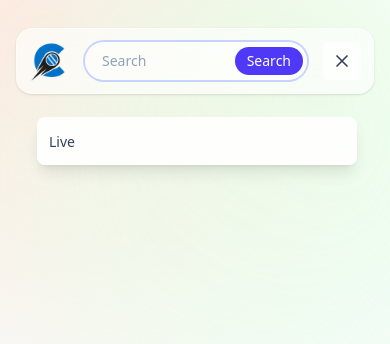
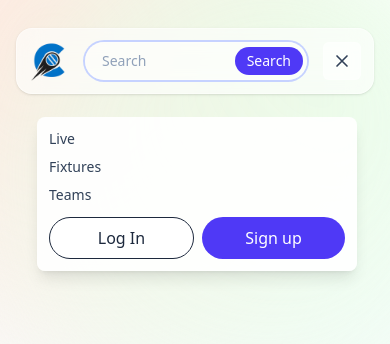
Before and after one commit to kumaraakarsh4/CRIC--SCORE, a React (Vite) app: page / in a window 390 px wide. Both pictures are taken after a click on the button "Open menu". Shown: the top 344 px of the page. Built offline with nearby package versions, Linux system fonts and the light colour scheme; a web font is replaced by a local one.

Commit message:
code updation

```diff
--- a/src/components/Header.jsx
+++ b/src/components/Header.jsx
@@ -101,8 +101,24 @@ const Header = ({onSearch = () =>{}}) => {
             </button>
             {menuOpen &&(
                 <div className={headerStyles.mobileMenu}>
+                    <nav className={headerStyles.mobileNav}>
                     <button className={headerStyles.mobileNavButton}>Live</button>
+                       <button className={headerStyles.mobileNavButton}>Fixtures</button>
+                          <button className={headerStyles.mobileNavButton}>Teams</button>
+                </nav>
+                <div className={headerStyles.mobileAuthContainer}>
+                    <button className={`${headerStyles.mobileAuthButton} ${headerStyles.mobileLogin}`}>
+                        Log In
+
+                    </button>
+                     <button className={`${headerStyles.mobileAuthButton} ${headerStyles.mobileSignup}`}>
+                        Sign up
+
+                    </button>
+
                 </div>
+                </div>
+
             )}
 
                     </div>
```
